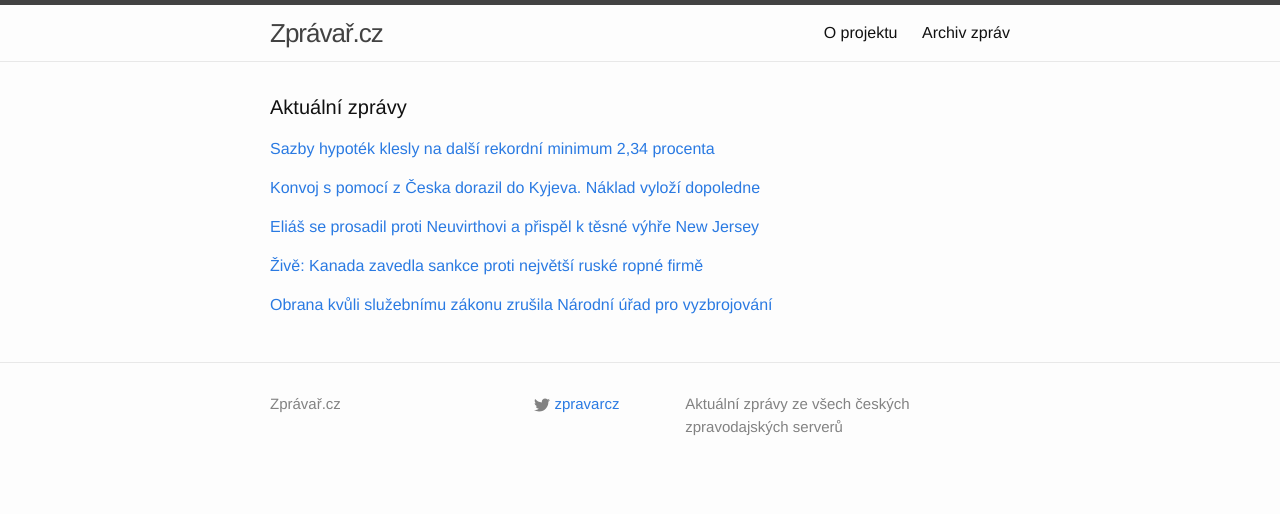
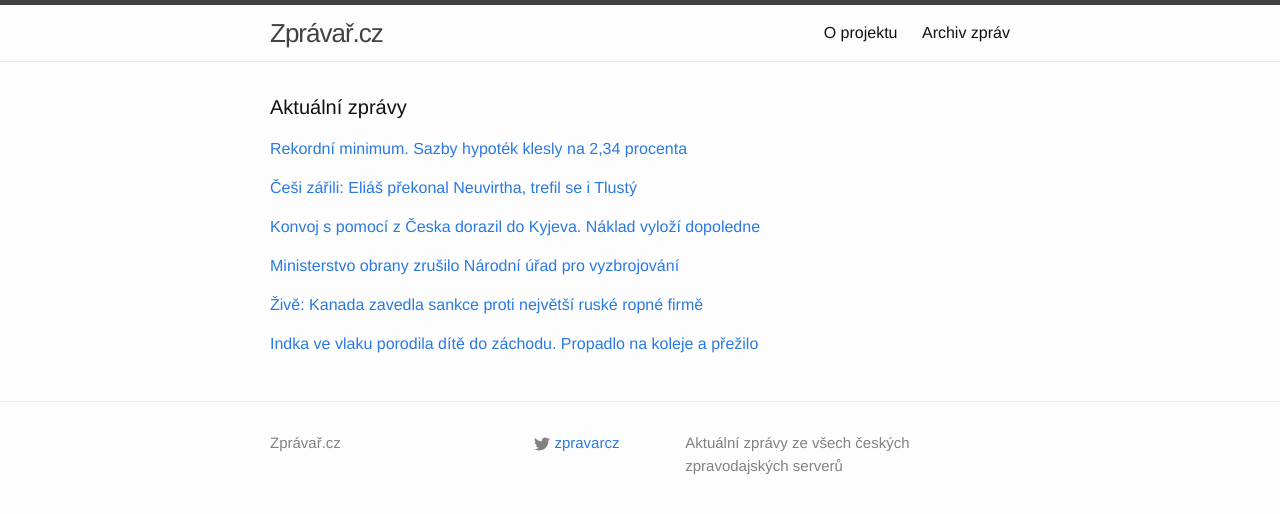
Before and after one commit to adliska/zpravar, a Jekyll site: the page built from index.html, in a window 1280 px wide. Shown: the top 514 px of the page. Built offline with Jekyll 4.4.1, drawn with Linux system fonts in a browser that asks for light colours.

Commit message:
zpravar news update

```diff
--- a/index.html
+++ b/index.html
@@ -5,9 +5,10 @@ layout: default
 <div class="home">
     <h1 class="page-heading">Aktuální zprávy</h1>
 
-<p><a href="javascript:;" onclick="toggle_visibility('zpravy0')">Sazby hypoték klesly na další rekordní minimum 2,34 procenta</a></p>
+<p><a href="javascript:;" onclick="toggle_visibility('zpravy0')">Rekordní minimum. Sazby hypoték klesly na 2,34 procenta</a></p>
 <div id="zpravy0" style="display:none">
 <ul>
+<li><a href=http://zpravy.e15.cz/byznys/finance-a-bankovnictvi/rekordni-minimum-sazby-hypotek-klesly-na-2-34-procenta-1164188>Rekordní minimum. Sazby hypoték klesly na 2,34 procenta - zpravy.e15.cz</a></li>
 <li><a href=http://www.denik.cz/ekonomika/sazby-hypotek-klesly-na-dalsi-rekordni-minimum-2-34-procenta-20150218.html>Sazby hypoték klesly na další rekordní minimum 2,34 procenta - www.denik.cz</a></li>
 <li><a href=http://byznys.ihned.cz/c1-63552970-sazby-hypotek-klesly-v-lednu-na-dalsi-rekordni-minimum-2-34-procenta>Sazby hypoték klesly v lednu na další rekordní minimum 2,34 procenta - byznys.ihned.cz</a></li>
 <li><a href=http://www.ceskatelevize.cz/ct24/ekonomika/302054-propad-hypotecni-sazby-se-nezastavuje-znovu-rekordne-klesla/>Propad hypoteční sazby se nezastavuje, znovu rekordně klesla - www.ceskatelevize.cz</a></li>
@@ -16,8 +17,19 @@ layout: default
 <li><a href=http://www.financninoviny.cz/zpravodajstvi/zpravy/sazby-hypotek-klesly-na-dalsi-rekordni-minimum-2-34-procenta/1182667>Sazby hypoték klesly na další rekordní minimum 2,34 procenta - www.financninoviny.cz</a></li>
 <li><a href=http://finance.idnes.cz/hypoindex-a-sazby-za-leden-2015-dg9-/hypoindex.aspx?c=A150217_100553_hypoindex_sov>Hypoteční sazby stále nebrzdí. Padl další rekord - finance.idnes.cz</a></li>
 </ul>
-</div><p><a href="javascript:;" onclick="toggle_visibility('zpravy1')">Konvoj s pomocí z Česka dorazil do Kyjeva. Náklad vyloží dopoledne</a></p>
+</div><p><a href="javascript:;" onclick="toggle_visibility('zpravy1')">Češi zářili: Eliáš překonal Neuvirtha, trefil se i Tlustý</a></p>
 <div id="zpravy1" style="display:none">
+<ul>
+<li><a href=http://www.tyden.cz/rubriky/sport/hokej/nhl/cesi-zarili-elias-prekonal-neuvirtha-trefil-se-i-tlusty_333757.html>Češi zářili: Eliáš překonal Neuvirtha, trefil se i Tlustý - www.tyden.cz</a></li>
+<li><a href=http://www.tyden.cz/rubriky/sport/hokej/nhl/elias-prekonal-neuvirtha-trefil-se-i-tlusty_333757.html>Eliáš překonal Neuvirtha, trefil se i Tlustý - www.tyden.cz</a></li>
+<li><a href=http://www.rozhlas.cz/_zprava/elias-se-prosadil-proti-neuvirthovi-a-prispel-k-tesne-vyhre-new-jersey--1456877>Eliáš se prosadil proti Neuvirthovi a přispěl k těsné výhře New Jersey - www.rozhlas.cz</a></li>
+<li><a href=http://www.denik.cz/hokej/elias-skoroval-ale-brankar-neuvirth-potrapil-new-jersey-20150218.html>Eliáš překonal Neuvirtha a pomohl Devils k těsné výhře. Trefil se i Tlustý - www.denik.cz</a></li>
+<li><a href=http://hokej.idnes.cz/elias-se-prosadil-proti-neuvirthovi-dvg-/nhl.aspx?c=A150218_070920_nhl_Mkr>Eliáš se prosadil proti Neuvirthovi, Tlustý ukončil čekání na gól - hokej.idnes.cz</a></li>
+<li><a href=http://sport.aktualne.cz/elias-tahl-dably-za-vyhrou-neuvirth-je-ale-hodne-trapil/r~d4ae9ef8b72e11e4a10c0025900fea04/>Eliáš táhl Ďábly za výhrou, Neuvirth je ale hodně trápil - sport.aktualne.cz</a></li>
+<li><a href=http://www.sportovninoviny.cz/zpravy/elias-skoroval-ale-brankar-neuvirth-potrapil-new-jersey/1182687>Eliáš skóroval, ale brankář Neuvirth potrápil New Jersey - www.sportovninoviny.cz</a></li>
+</ul>
+</div><p><a href="javascript:;" onclick="toggle_visibility('zpravy2')">Konvoj s pomocí z Česka dorazil do Kyjeva. Náklad vyloží dopoledne</a></p>
+<div id="zpravy2" style="display:none">
 <ul>
 <li><a href=http://www.rozhlas.cz/_zprava/konvoj-s-pomoci-z-ceska-dorazil-do-kyjeva-naklad-vylozi-dopoledne--1456867>Konvoj s pomocí z Česka dorazil do Kyjeva. Náklad vyloží dopoledne - www.rozhlas.cz</a></li>
 <li><a href=http://zpravy.idnes.cz/konvoj-na-ukrajinu-z-ceska-dojel-daz-/zahranicni.aspx?c=A150218_063801_zahranicni_wlk>Český konvoj dorazil do Kyjeva. Přivezl spacáky i lékařské přístroje - zpravy.idnes.cz</a></li>
@@ -25,28 +37,27 @@ layout: default
 <li><a href=http://www.novinky.cz/zahranicni/evropa/361952-konvoj-s-ceskou-humanitarni-pomoci-ukrajine-dojel-do-kyjeva.html>Konvoj s českou humanitární pomocí Ukrajině dojel do Kyjeva  - www.novinky.cz</a></li>
 <li><a href=http://www.ceskenoviny.cz/zpravy/zpravy/konvoj-s-ceskou-humanitarni-pomoci-ukrajine-dojel-do-kyjeva/1182670>Konvoj s českou humanitární pomocí Ukrajině dojel do Kyjeva - www.ceskenoviny.cz</a></li>
 </ul>
-</div><p><a href="javascript:;" onclick="toggle_visibility('zpravy2')">Eliáš se prosadil proti Neuvirthovi a přispěl k těsné výhře New Jersey</a></p>
-<div id="zpravy2" style="display:none">
+</div><p><a href="javascript:;" onclick="toggle_visibility('zpravy3')">Ministerstvo obrany zrušilo Národní úřad pro vyzbrojování</a></p>
+<div id="zpravy3" style="display:none">
 <ul>
-<li><a href=http://www.rozhlas.cz/_zprava/elias-se-prosadil-proti-neuvirthovi-a-prispel-k-tesne-vyhre-new-jersey--1456877>Eliáš se prosadil proti Neuvirthovi a přispěl k těsné výhře New Jersey - www.rozhlas.cz</a></li>
-<li><a href=http://www.denik.cz/hokej/elias-skoroval-ale-brankar-neuvirth-potrapil-new-jersey-20150218.html>Eliáš překonal Neuvirtha a pomohl Devils k těsné výhře. Trefil se i Tlustý - www.denik.cz</a></li>
-<li><a href=http://hokej.idnes.cz/elias-se-prosadil-proti-neuvirthovi-dvg-/nhl.aspx?c=A150218_070920_nhl_Mkr>Eliáš se prosadil proti Neuvirthovi, Tlustý ukončil čekání na gól - hokej.idnes.cz</a></li>
-<li><a href=http://sport.aktualne.cz/elias-tahl-dably-za-vyhrou-neuvirth-je-ale-hodne-trapil/r~d4ae9ef8b72e11e4a10c0025900fea04/>Eliáš táhl Ďábly za výhrou, Neuvirth je ale hodně trápil - sport.aktualne.cz</a></li>
-<li><a href=http://www.sportovninoviny.cz/zpravy/elias-skoroval-ale-brankar-neuvirth-potrapil-new-jersey/1182687>Eliáš skóroval, ale brankář Neuvirth potrápil New Jersey - www.sportovninoviny.cz</a></li>
+<li><a href=http://zpravy.e15.cz/domaci/politika/ministerstvo-obrany-zrusilo-narodni-urad-pro-vyzbrojovani-1164185>Ministerstvo obrany zrušilo Národní úřad pro vyzbrojování - zpravy.e15.cz</a></li>
+<li><a href=http://zpravy.idnes.cz/obrana-zrusila-narodni-urad-pro-vyzbrojovani-kvuli-sluzebnimu-zakonu-1mb-/domaci.aspx?c=A150218_073621_domaci_fer>Obrana kvůli služebnímu zákonu zrušila Národní úřad pro vyzbrojování  - zpravy.idnes.cz</a></li>
+<li><a href=http://www.tyden.cz/rubriky/domaci/ministerstvo-obrany-zrusilo-narodni-urad-pro-vyzbrojovani_333751.html>Ministerstvo obrany zrušilo Národní úřad pro vyzbrojování - www.tyden.cz</a></li>
+<li><a href=http://www.denik.cz/z_domova/ministerstvo-obrany-zrusilo-narodni-urad-pro-vyzbrojovani-20150218.html>Ministerstvo obrany zrušilo Národní úřad pro vyzbrojování - www.denik.cz</a></li>
 </ul>
-</div><p><a href="javascript:;" onclick="toggle_visibility('zpravy3')">Živě: Kanada zavedla sankce proti největší ruské ropné firmě</a></p>
-<div id="zpravy3" style="display:none">
+</div><p><a href="javascript:;" onclick="toggle_visibility('zpravy4')">Živě: Kanada zavedla sankce proti největší ruské ropné firmě</a></p>
+<div id="zpravy4" style="display:none">
 <ul>
 <li><a href=http://zpravy.aktualne.cz/zahranici/zive-streda-18-unora-ukrajina-rusko-separatiste/r~27a740c2b14111e490f70025900fea04/>Živě: Kanada zavedla sankce proti největší ruské ropné firmě - zpravy.aktualne.cz</a></li>
 <li><a href=http://zpravy.e15.cz/zahranicni/politika/kanada-zavedla-nove-protiruske-sankce-cilene-na-rosneft-i-rostec-1164164>Kanada zavedla nové protiruské sankce cílené na Rosněfť i Rostec - zpravy.e15.cz</a></li>
 <li><a href=http://www.novinky.cz/ekonomika/361951-kanada-zavedla-nove-protiruske-sankce-cilene-na-rosneft-i-rostec.html>Kanada zavedla nové protiruské sankce cílené na Rosněfť i Rostec  - www.novinky.cz</a></li>
 <li><a href=http://www.ceskenoviny.cz/zpravy/zpravy/kanada-zavedla-nove-protiruske-sankce-cilene-na-rosneft-i-rostec/1182683>Kanada zavedla nové protiruské sankce cílené na Rosněfť i Rostec - www.ceskenoviny.cz</a></li>
 </ul>
-</div><p><a href="javascript:;" onclick="toggle_visibility('zpravy4')">Obrana kvůli služebnímu zákonu zrušila Národní úřad pro vyzbrojování </a></p>
-<div id="zpravy4" style="display:none">
+</div><p><a href="javascript:;" onclick="toggle_visibility('zpravy5')">Indka ve vlaku porodila dítě do záchodu. Propadlo na koleje a přežilo</a></p>
+<div id="zpravy5" style="display:none">
 <ul>
-<li><a href=http://zpravy.idnes.cz/obrana-zrusila-narodni-urad-pro-vyzbrojovani-kvuli-sluzebnimu-zakonu-1mb-/domaci.aspx?c=A150218_073621_domaci_fer>Obrana kvůli služebnímu zákonu zrušila Národní úřad pro vyzbrojování  - zpravy.idnes.cz</a></li>
-<li><a href=http://www.tyden.cz/rubriky/domaci/ministerstvo-obrany-zrusilo-narodni-urad-pro-vyzbrojovani_333751.html>Ministerstvo obrany zrušilo Národní úřad pro vyzbrojování - www.tyden.cz</a></li>
-<li><a href=http://www.denik.cz/z_domova/ministerstvo-obrany-zrusilo-narodni-urad-pro-vyzbrojovani-20150218.html>Ministerstvo obrany zrušilo Národní úřad pro vyzbrojování - www.denik.cz</a></li>
+<li><a href=http://zpravy.idnes.cz/indicka-matka-rodila-na-zachode-ve-vlaku-dite-spadlo-na-koleje-a-prezilo-1mp-/zahranicni.aspx?c=A150218_084344_zahranicni_fer>Indka ve vlaku porodila dítě do záchodu. Propadlo na koleje a přežilo - zpravy.idnes.cz</a></li>
+<li><a href=http://www.novinky.cz/zahranicni/svet/361955-indka-porodila-ve-vlaku-na-zachode-novorozene-prezilo-pad-do-kolejiste.html>Indka porodila ve vlaku na záchodě, novorozeně přežilo pád do kolejiště - www.novinky.cz</a></li>
+<li><a href=http://www.novinky.cz/zahranicni/svet/361955-indka-porodila-ve-vlaku-na-zachode-novorozene-propadlo-do-kolejiste.html>Indka porodila ve vlaku na záchodě, novorozeně propadlo do kolejiště - www.novinky.cz</a></li>
 </ul>
 </div></div>
```
